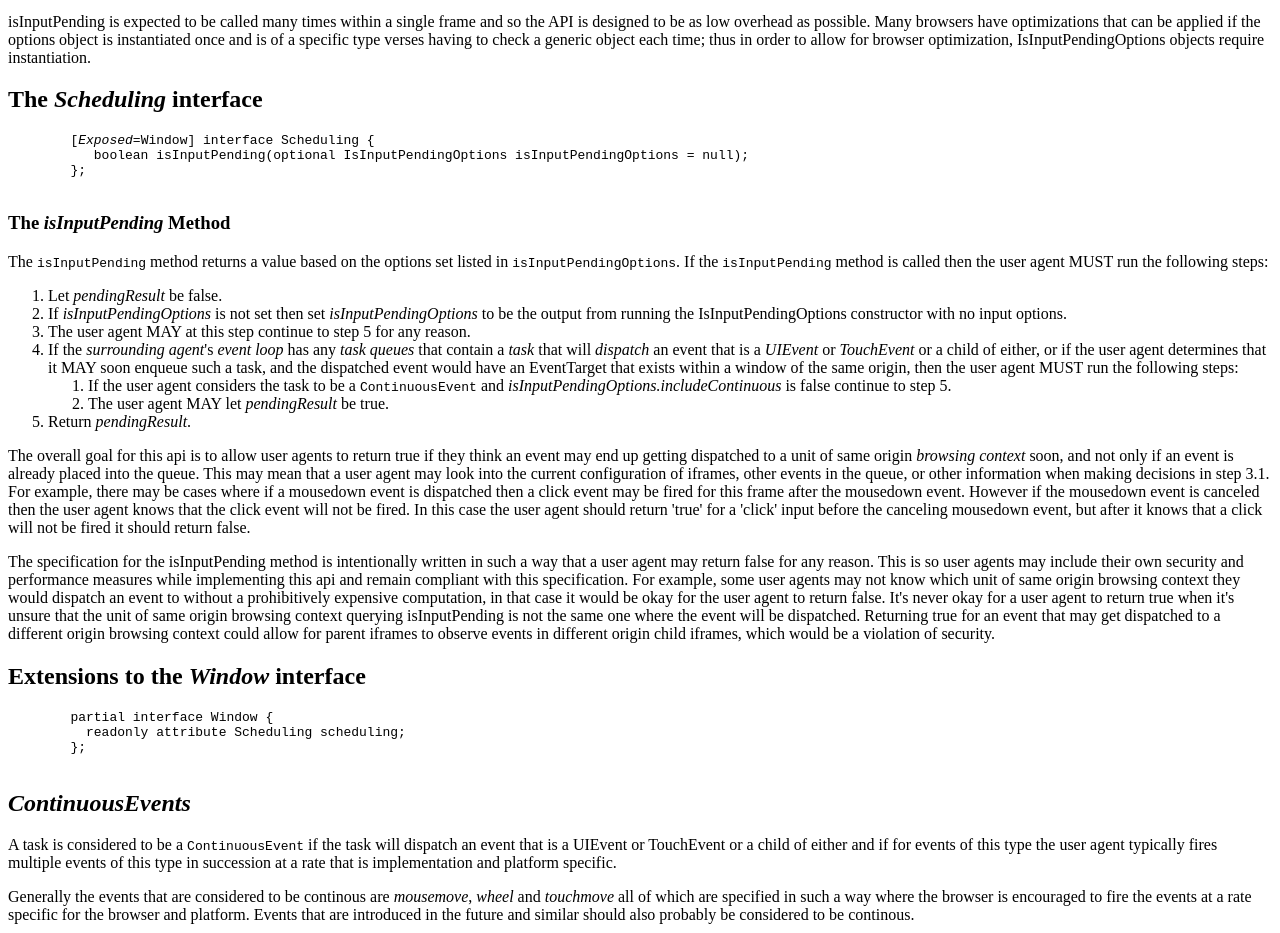
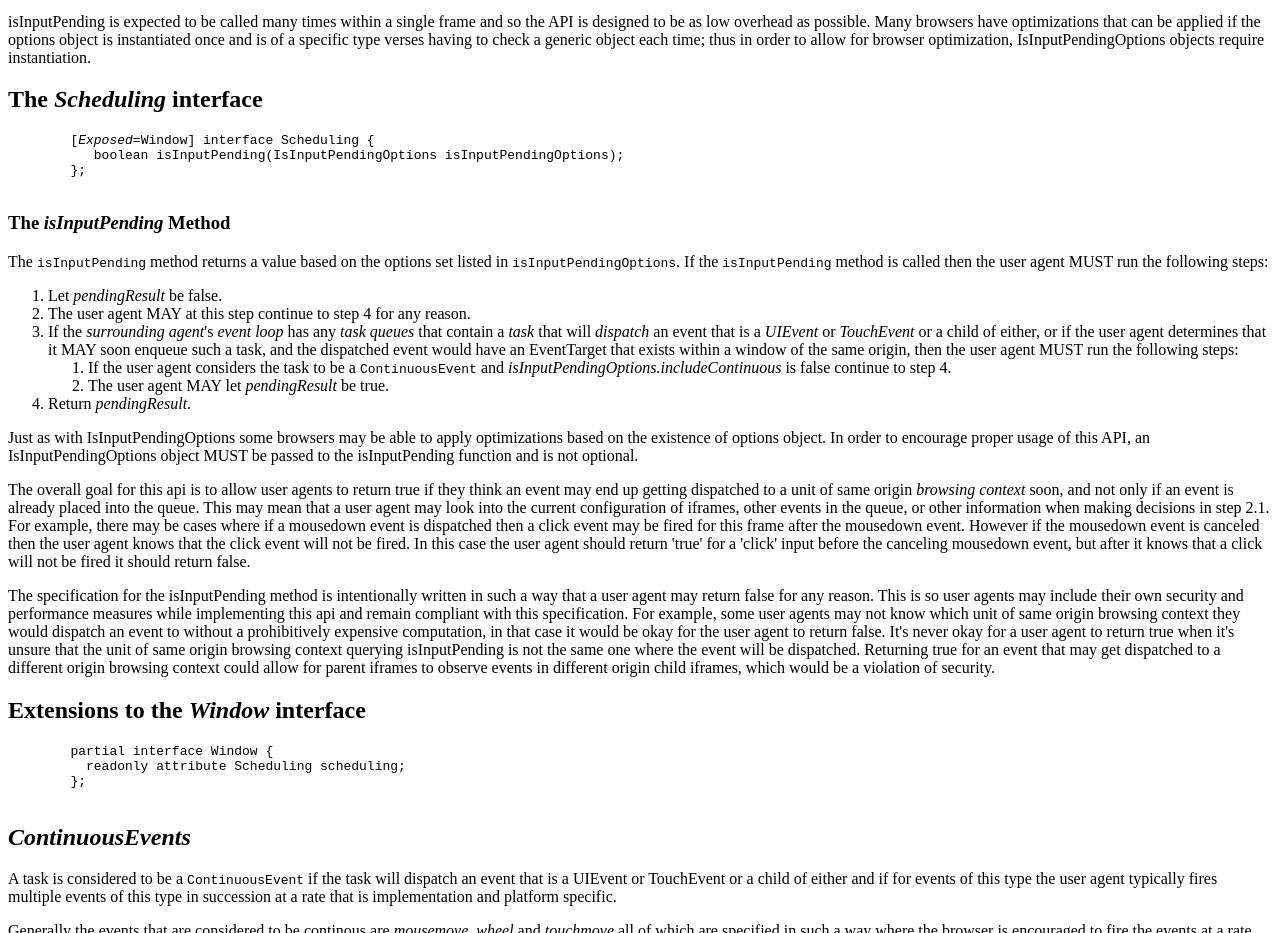
Before and after one commit to WICG/is-input-pending, a plain HTML site: page index.html in a window 1280 px wide. Shown: the part 2284-3217 px from the top of the page. Drawn offline with Linux system fonts and the light colour scheme.

Commit message:
Make passing in IsInputPendingOptions required
Given the optimizations that are possiable by changing how the browser watches for events when there is an IsInputPendingOptions vs when there isn't, let's change the API here to encourage developers to hit the fast path.

```diff
--- a/index.html
+++ b/index.html
@@ -114,7 +114,7 @@
       <h2>The <dfn>Scheduling</dfn> interface</h2>
       <pre class='idl'>
         [<dfn data-cite="webidl#idl-Exposed">Exposed</dfn>=Window] interface Scheduling {
-           boolean isInputPending(optional IsInputPendingOptions isInputPendingOptions = null);
+           boolean isInputPending(IsInputPendingOptions isInputPendingOptions);
         };
       </pre>
       <section>
@@ -122,15 +122,15 @@
         <p>The <code>isInputPending</code> method returns a value based on the options set listed in <code>isInputPendingOptions</code>. If the <code>isInputPending</code> method is called then the user agent MUST run the following steps:</p>
         <ol>
           <li>Let <i>pendingResult</i> be false.</li>
-          <li>If <i>isInputPendingOptions</i> is not set then set <i>isInputPendingOptions</i> to be the output from running the <a>IsInputPendingOptions</a> constructor with no input options.</li>
-          <li>The user agent MAY at this step continue to step 5 for any reason.</li>
+          <li>The user agent MAY at this step continue to step 4 for any reason.</li>
           <li>If the <dfn data-cite="ecmascript#surrounding-agent">surrounding agent</dfn>'s <dfn data-cite="html#event-loop">event loop</dfn> has any <dfn data-cite="html#task-queue">task queues</dfn> that contain a <dfn data-cite="html#concept-task">task</dfn> that will <dfn data-cite="dom#concept-event-dispatch">dispatch</dfn> an event that is a <dfn data-cite="uievents#idl-uievent">UIEvent</dfn> or <dfn data-cite="touch-events#touchevent-interface">TouchEvent</dfn> or a child of either, or if the user agent determines that it MAY soon enqueue such a task, and the dispatched event would have an EventTarget that exists within a window of the same origin, then the user agent MUST run the following steps:<ol>
-            <li> If the user agent considers the task to be a <code><a>ContinuousEvent</a></code> and <i>isInputPendingOptions.includeContinuous</i> is false continue to step 5.</li>
+            <li> If the user agent considers the task to be a <code><a>ContinuousEvent</a></code> and <i>isInputPendingOptions.includeContinuous</i> is false continue to step 4.</li>
             <li>The user agent MAY let <i>pendingResult</i> be true.</li>
           </ol></li>
           <li>Return <i>pendingResult</i>.</li>
         </ol>
-        <p class="note">The overall goal for this api is to allow user agents to return true if they think an event may end up getting dispatched to a unit of same origin <dfn data-cite="html#browsing-context">browsing context</dfn> soon, and not only if an event is already placed into the queue. This may mean that a user agent may look into the current configuration of iframes, other events in the queue, or other information when making decisions in step 3.1. For example, there may be cases where if a mousedown event is dispatched then a click event may be fired for this frame after the mousedown event. However if the mousedown event is canceled then the user agent knows that the click event will not be fired. In this case the user agent should return 'true' for a 'click' input before the canceling mousedown event, but after it knows that a click will not be fired it should return false.</p>
+        <p class="note">Just as with <a>IsInputPendingOptions</a> some browsers may be able to apply optimizations based on the existence of options object. In order to encourage proper usage of this API, an <a>IsInputPendingOptions</a> object MUST be passed to the isInputPending function and is not optional.</p>
+        <p class="note">The overall goal for this api is to allow user agents to return true if they think an event may end up getting dispatched to a unit of same origin <dfn data-cite="html#browsing-context">browsing context</dfn> soon, and not only if an event is already placed into the queue. This may mean that a user agent may look into the current configuration of iframes, other events in the queue, or other information when making decisions in step 2.1. For example, there may be cases where if a mousedown event is dispatched then a click event may be fired for this frame after the mousedown event. However if the mousedown event is canceled then the user agent knows that the click event will not be fired. In this case the user agent should return 'true' for a 'click' input before the canceling mousedown event, but after it knows that a click will not be fired it should return false.</p>
 
         <p class="note">The specification for the isInputPending method is intentionally written in such a way that a user agent may return false for any reason. This is so user agents may include their own security and performance measures while implementing this api and remain compliant with this specification. For example, some user agents may not know which unit of same origin browsing context they would dispatch an event to without a prohibitively expensive computation, in that case it would be okay for the user agent to return false. It's never okay for a user agent to return true when it's unsure that the unit of same origin browsing context querying isInputPending is not the same one where the event will be dispatched. Returning true for an event that may get dispatched to a different origin browsing context could allow for parent iframes to observe events in different origin child iframes, which would be a violation of security.</p>
       </section>
```
